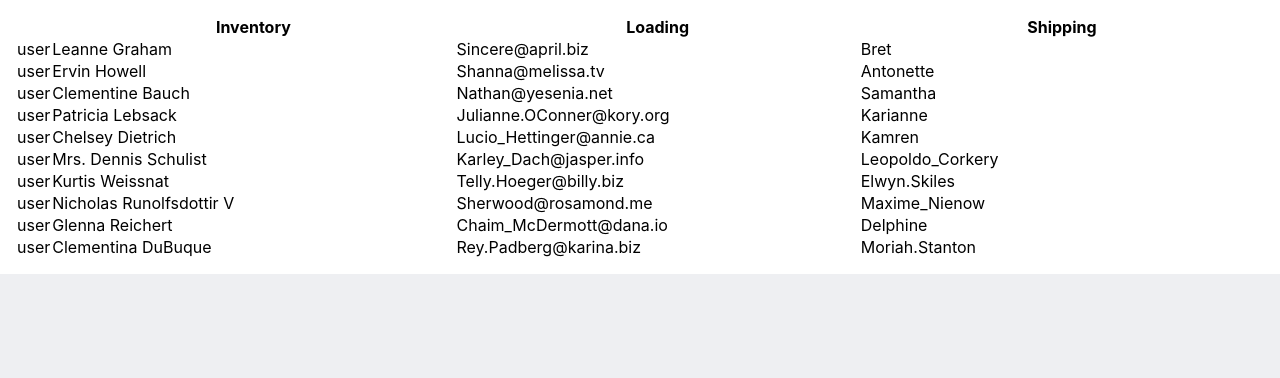
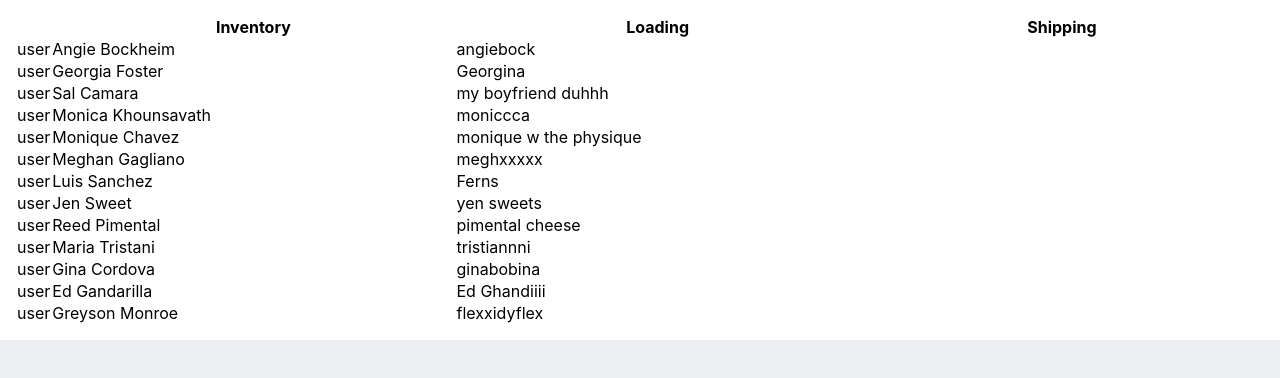
Before and after one commit to kimhermosillo/tables, a React (Create React App) app: page / in a window 1280 px wide. Shown: the top 378 px of the page. Built offline with nearby package versions, Linux system fonts and the light colour scheme.

Commit message:
switched data and need to get checkmarks involved

```diff
--- a/src/App.css
+++ b/src/App.css
@@ -4,6 +4,7 @@ body {
 
 table {
   display: grid;
+
 }
 
 thead,
--- a/src/App.jsx
+++ b/src/App.jsx
@@ -47,8 +47,8 @@ const EditSecurity = () => {
             <tr key={user.id}>
               <td className="user">user</td>
               <td>{user.name}</td>
-              <td>{user.email}</td>
               <td>{user.username}</td>
+              <td>{user.permissions?.loadingManage}</td>
             </tr>
           ))}
         </tbody>
--- a/src/sampleData.js
+++ b/src/sampleData.js
@@ -1,21 +1,118 @@
 export const sampleData = [
     {
+      id: 0,
+      name: "Angie Bockheim",
+      username: "angiebock",
+     permissions: {
+         loadingView: true,
+         loadingManage: true,
+         productOwnershipView: true,
+         productOwnershipManage: false,
+     },
+    },
+    {
         id: 1,
-      name: "Leanne Graham",
-      username: "Bret",
-      email: "Sincere@april.biz",
-      address: {
-        street: "Kulas Light",
-        suite: "Apt. 556",
-        city: "Gwenborough",
-        zipcode: "92998-3874",
-        geo: {
-          lat: "-37.3159",
-          lng: "81.1496"
-        }
+        name: "Georgia Foster",
+        username: "Georgina",
+        permissions: {
+            loadingView: true,
+            loadingManage: true,
+            productOwnershipView: true,
+            productOwnershipManage: false,
         },
-      phone: "1-770-736-8031 x56442",
-      website: "hildegard.org",
+      },
+      {
+        id: 2,
+        name: "Sal Camara",
+        username: "my boyfriend duhhh",
+        permissions: {
+            loadingView: true,
+            loadingManage: true,
+            productOwnershipView: true,
+            productOwnershipManage: false,
+        },
+      },
+      {
+        id: 3,
+        name: "Monica Khounsavath",
+        username: "moniccca",
+        permissions: {
+            loadingView: true,
+            loadingManage: true,
+            productOwnershipView: true,
+            productOwnershipManage: false,
+        },
+      },
+      {
+        id: 4,
+        name: "Monique Chavez",
+        username: "monique w the physique",
+                permissions: {
+            loadingView: true,
+            loadingManage: true,
+            productOwnershipView: true,
+            productOwnershipManage: false,
+        },
+      },
+      {
+        id: 5,
+        name: "Meghan Gagliano",
+        username: "meghxxxxx",
+        permissions: {
+            loadingView: true,
+            loadingManage: true,
+            productOwnershipView: true,
+            productOwnershipManage: false,
+        },
+      },
+      {
+        id: 6,
+        name: "Luis Sanchez",
+        username: "Ferns",
+        permissions: {
+            loadingView: true,
+            loadingManage: true,
+            productOwnershipView: true,
+            productOwnershipManage: false,
+        },
+      },
+      {
+        id: 7,
+        name: "Jen Sweet",
+        username: "yen sweets",
+        permissions: {
+            loadingView: true,
+            loadingManage: true,
+            productOwnershipView: true,
+            productOwnershipManage: false,
+        },
+      },
+      {
+        id: 8,
+        name: "Reed Pimental",
+        username: "pimental cheese",
+        permissions: {
+            loadingView: true,
+            loadingManage: true,
+            productOwnershipView: true,
+            productOwnershipManage: false,
+        },
+      },
+      {
+        id: 9,
+        name: "Maria Tristani",
+        username: "tristiannni",
+        permissions: {
+            loadingView: true,
+            loadingManage: true,
+            productOwnershipView: true,
+            productOwnershipManage: false,
+        },
+      },
+      {
+        id: 10,
+        name: "Gina Cordova",
+        username: "ginabobina",
         company: {
           name: "Romaguera-Crona",
           catchPhrase: "Multi-layered client-server neural-net",
@@ -23,212 +120,27 @@ export const sampleData = [
         }
       },
       {
-      id: 2,
-      name: "Ervin Howell",
-      username: "Antonette",
-      email: "Shanna@melissa.tv",
-      address: {
-        street: "Victor Plains",
-        suite: "Suite 879",
-        city: "Wisokyburgh",
-        zipcode: "90566-7771",
-        geo: {
-          lat: "-43.9509",
-          lng: "-34.4618"
-        }
+        id: 11,
+        name: "Ed Gandarilla",
+        username: "Ed Ghandiiii",
+        permissions: {
+            loadingView: true,
+            loadingManage: true,
+            productOwnershipView: true,
+            productOwnershipManage: false,
         },
-      phone: "010-692-6593 x09125",
-      website: "anastasia.net",
-      company: {
-        name: "Deckow-Crist",
-        catchPhrase: "Proactive didactic contingency",
-        bs: "synergize scalable supply-chains"
-      }
       },
       {
-      id: 3,
-      name: "Clementine Bauch",
-      username: "Samantha",
-      email: "Nathan@yesenia.net",
-      address: {
-        street: "Douglas Extension",
-        suite: "Suite 847",
-        city: "McKenziehaven",
-        zipcode: "59590-4157",
-        geo: {
-          lat: "-68.6102",
-          lng: "-47.0653"
-        }
+        id: 12,
+        name: "Greyson Monroe",
+        username: "flexxidyflex",
+        permissions: {
+            loadingView: true,
+            loadingManage: true,
+            productOwnershipView: true,
+            productOwnershipManage: false,
         },
-      phone: "1-463-123-4447",
-      website: "ramiro.info",
-      company: {
-        name: "Romaguera-Jacobson",
-        catchPhrase: "Face to face bifurcated interface",
-        bs: "e-enable strategic applications"
-      }
       },
-    {
-      id: 4,
-      name: "Patricia Lebsack",
-      username: "Karianne",
-      email: "Julianne.OConner@kory.org",
-      address: {
-        street: "Hoeger Mall",
-        suite: "Apt. 692",
-        city: "South Elvis",
-        zipcode: "53919-4257",
-        geo: {
-          lat: "29.4572",
-          lng: "-164.2990"
-        }
-      },
-      phone: "493-170-9623 x156",
-      website: "kale.biz",
-      company: {
-        name: "Robel-Corkery",
-        catchPhrase: "Multi-tiered zero tolerance productivity",
-        bs: "transition cutting-edge web services"
-      }
-    },
-    {
-      id: 5,
-      name: "Chelsey Dietrich",
-      username: "Kamren",
-      email: "Lucio_Hettinger@annie.ca",
-      address: {
-        street: "Skiles Walks",
-        suite: "Suite 351",
-        city: "Roscoeview",
-        zipcode: "33263",
-        geo: {
-          lat: "-31.8129",
-          lng: "62.5342"
-        }
-      },
-      phone: "(254)954-1289",
-      website: "demarco.info",
-      company: {
-        name: "Keebler LLC",
-        catchPhrase: "User-centric fault-tolerant solution",
-        bs: "revolutionize end-to-end systems"
-      }
-    },
-    {
-      id: 6,
-      name: "Mrs. Dennis Schulist",
-      username: "Leopoldo_Corkery",
-      email: "Karley_Dach@jasper.info",
-      address: {
-        street: "Norberto Crossing",
-        suite: "Apt. 950",
-        city: "South Christy",
-        zipcode: "23505-1337",
-        geo: {
-          lat: "-71.4197",
-          lng: "71.7478"
-        }
-      },
-      phone: "1-477-935-8478 x6430",
-      website: "ola.org",
-      company: {
-        name: "Considine-Lockman",
-        catchPhrase: "Synchronised bottom-line interface",
-        bs: "e-enable innovative applications"
-      }
-    },
-    {
-      id: 7,
-      name: "Kurtis Weissnat",
-      username: "Elwyn.Skiles",
-      email: "Telly.Hoeger@billy.biz",
-      address: {
-        street: "Rex Trail",
-        suite: "Suite 280",
-        city: "Howemouth",
-        zipcode: "58804-1099",
-        geo: {
-          lat: "24.8918",
-          lng: "21.8984"
-        }
-      },
-      phone: "210.067.6132",
-      website: "elvis.io",
-      company: {
-        name: "Johns Group",
-        catchPhrase: "Configurable multimedia task-force",
-        bs: "generate enterprise e-tailers"
-      }
-    },
-    {
-      id: 8,
-      name: "Nicholas Runolfsdottir V",
-      username: "Maxime_Nienow",
-      email: "Sherwood@rosamond.me",
-      address: {
-        street: "Ellsworth Summit",
-        suite: "Suite 729",
-        city: "Aliyaview",
-        zipcode: "45169",
-        geo: {
-          lat: "-14.3990",
-          lng: "-120.7677"
-        }
-      },
-      phone: "586.493.6943 x140",
-      website: "jacynthe.com",
-      company: {
-        name: "Abernathy Group",
-        catchPhrase: "Implemented secondary concept",
-        bs: "e-enable extensible e-tailers"
-      }
-    },
-    {
-      id: 9,
-      name: "Glenna Reichert",
-      username: "Delphine",
-      email: "Chaim_McDermott@dana.io",
-      address: {
-        street: "Dayna Park",
-        suite: "Suite 449",
-        city: "Bartholomebury",
-        zipcode: "76495-3109",
-        geo: {
-          lat: "24.6463",
-          lng: "-168.8889"
-        }
-      },
-      phone: "(775)976-6794 x41206",
-      website: "conrad.com",
-      company: {
-        name: "Yost and Sons",
-        catchPhrase: "Switchable contextually-based project",
-        bs: "aggregate real-time technologies"
-      }
-    },
-    {
-      id: 10,
-      name: "Clementina DuBuque",
-      username: "Moriah.Stanton",
-      email: "Rey.Padberg@karina.biz",
-      address: {
-        street: "Kattie Turnpike",
-        suite: "Suite 198",
-        city: "Lebsackbury",
-        zipcode: "31428-2261",
-        geo: {
-          lat: "-38.2386",
-          lng: "57.2232"
-        }
-      },
-      phone: "024-648-3804",
-      website: "ambrose.net",
-      company: {
-        name: "Hoeger LLC",
-        catchPhrase: "Centralized empowering task-force",
-        bs: "target end-to-end models"
-      }
-    }
   ];
 
   export default sampleData;
```
Also changed, not shown: 1 other file (tests, documents, lock files or other folders). Lines whose indentation alone changed are shown as unchanged.
